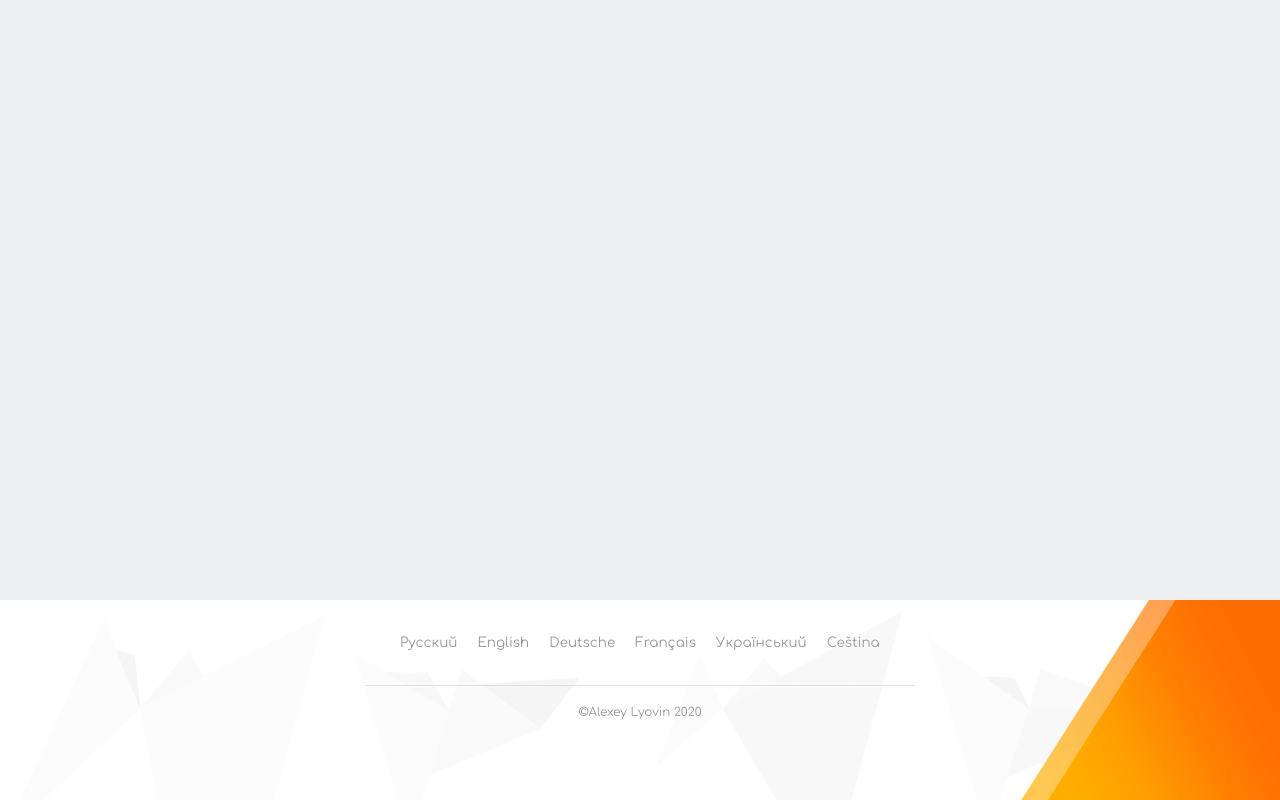
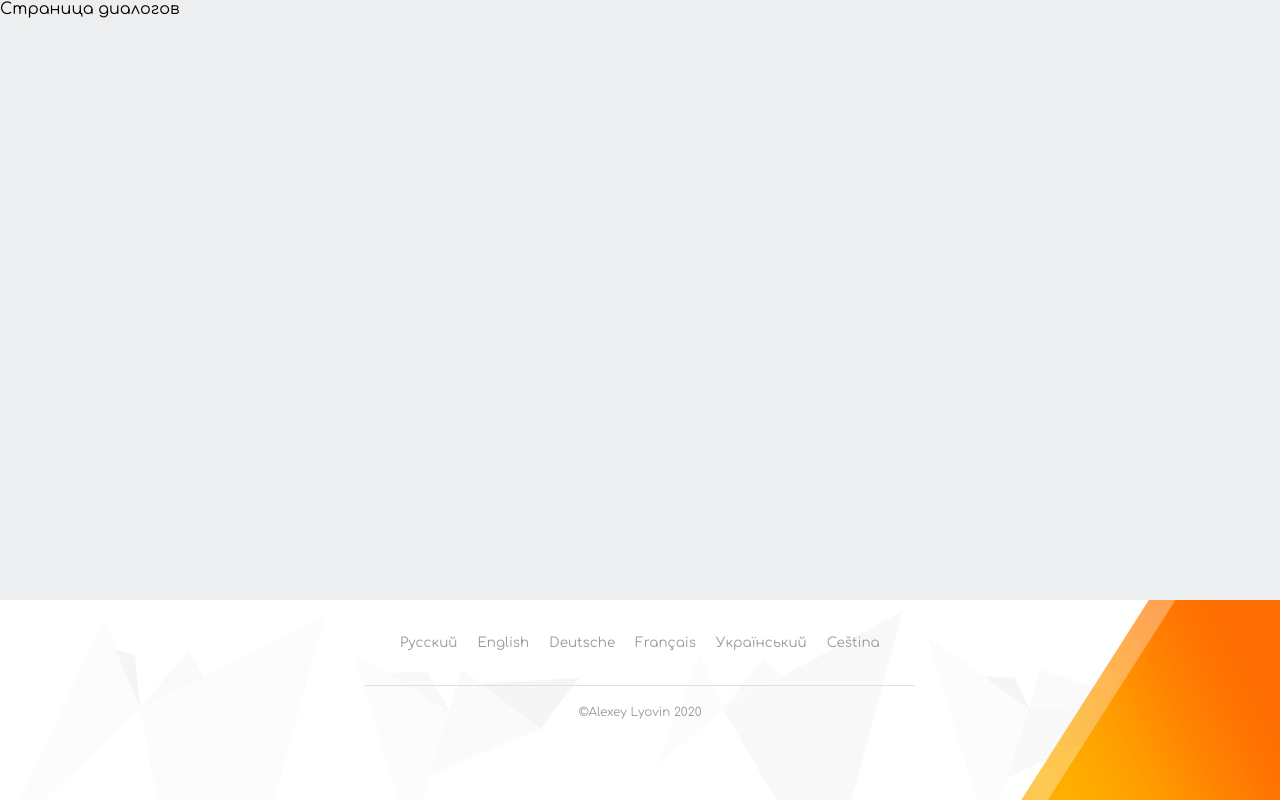
Before and after one commit to Ocengrave/SAP_portfolio, a React (Create React App) app: page /dialog in a window 1280 px wide. Built offline with nearby package versions, Linux system fonts and the light colour scheme.

Commit message:
Захардкодил навлинк для постов, чтоб переходить на сообщения, проблема NavLink id link не решена

```diff
--- a/src/App.js
+++ b/src/App.js
@@ -5,6 +5,7 @@ import Footer from './components/footer/footer.jsx';
 import './main.css';
 import { BrowserRouter, Route } from 'react-router-dom';
 import Messages from './components/profile/messages/messages.jsx';
+import Dialog from './components/profile/messages/dialog/dialog.jsx';
 
 function App(props) {
 
@@ -13,11 +14,17 @@ function App(props) {
       <div className="wrapper">
 
         <Route exact path="/" render={() => <Connect_wrapper />} />
-        <Route path="/profile" render={() => <Profile myPost={props.myPost} />} />
+        <Route path="/profile" render={() =>
+        <Profile state={props.state.profile} />} />
         {/* For profile.jsx go to path on click drop-down menu - messages */}
-        <Route path="/messages" render={() => <Messages newPost={props.newPost}/>} />
-        {/* ************************************************************ */}
-        <Footer />
+
+        <Route path="/messages" render={() =>
+        <Messages state={props.state.messages}/>} />
+
+        <Route path="/dialog" render={()=>
+        <Dialog state={props.state.messages.newPost.id}/>} />
+
+        <Footer/>
       </div>
     </BrowserRouter>
 
--- /dev/null
+++ b/src/components/profile/messages/dialog/dialog.jsx
@@ -0,0 +1,7 @@
+const Dialog =(props)=>
+{
+    return (
+        <div>Страница диалогов</div>
+    );
+}
+export default Dialog;
--- a/src/components/profile/messages/messages.jsx
+++ b/src/components/profile/messages/messages.jsx
@@ -2,17 +2,20 @@ import { NavLink } from 'react-router-dom';
 import GeneratePost from './genetate_post';
 import s_messages from './messages.module.css';
 
-const Messages = (props) =>
-{
+const Messages = (props) => {
     //в нашем случае newPost вынесен в index.jx,
-    //подключено в app.js, index.js в виде передачи пропсов
-    let generatePost = props.newPost
-    .map (newPost => (<GeneratePost avatar_url={newPost.url} name={newPost.name} text = {newPost.text}/>))
+    //вынесли все в state файл state.jsx
+
+    let generatePost = props.state.newPost
+        .map(newPost => (<NavLink to={newPost.id_link} ><GeneratePost id={newPost.id} avatar_url={newPost.url} name={newPost.name} text={newPost.text} id_link={newPost.id_link}/></NavLink>))
+        //  пока харддкорим id_link, по каким-то причинам newPost.id не читается в NavLink
     return (
         // рефакторим messages.jsx, будем делать по феншую
 
         <div className={s_messages.messages_items}>
-           {generatePost}
+
+                {generatePost}
+
         </div>
     );
 }
--- a/src/components/profile/messages/messages.module.css
+++ b/src/components/profile/messages/messages.module.css
@@ -6,6 +6,13 @@
     flex-direction: column;
     padding: 5px;
 
+
+}
+/* скинем стайлы навлинка */
+.messages_items a
+{
+    text-decoration: none;
+    color: black;
 }
 
 .avatar
--- a/src/components/profile/profile.jsx
+++ b/src/components/profile/profile.jsx
@@ -30,8 +30,8 @@ const Profile =(props)=>{
               </div>
             </div>
           </div>
-          {/* //* Component from conteiner_profile/post_selector */}
-          <PostSelector myPost={props.myPost}/>
+          {/* //* вынесли все в state файл state.jsx*/}
+          <PostSelector myPost={props.state.myPost}/>
           {/* //* end PostSelector Component  */}
         </div>
       </div>
--- a/src/index.js
+++ b/src/index.js
@@ -2,28 +2,12 @@ import React from 'react';
 import ReactDOM from 'react-dom';
 import App from './App';
 import reportWebVitals from './reportWebVitals';
-//* hard code without bd for our posts, вынесли данные в index.js */
-let myPost = [
-  { id: 1, text: 'Hello world' },
-  { id: 2, text: "Ща мы как вынесем это react на раз два" },
-  { id: 3, text: "Этот пост сгенерирован просто для теста"},
-  { id: 4, text: "Lorem ipsum dolor sit amet, consectetur adipiscing elit. Nunc rhoncus semper urna,"+
-  "Lorem ipsum dolor sit amet, consectetur adipiscing elit. Nunc rhoncus semper urna,"+
-  "Lorem ipsum dolor sit amet, consectetur adipiscing elit. Nunc rhoncus semper urna,"},
-  { id: 5, text: "Last post"}
-]
-//newPost is a generating messages for link in drop-down menu - messages
-//newPost переменная для генерации сообщений для окна сообщений из выпадающего меню (Сообщения)
-let newPost =
-[
-  {url: 'https://sun1-26.userapi.com/impg/fY54ae27V-Vcy4XXJhS2t10ps5BQk0I4QsNGQA/Xol7_0_s7gg.jpg?size=200x0&quality=96&crop=78,42,1480,2017&sign=c1f652efd7ca6c8c2b523d3dd56e162b&ava=1', name: 'Светлана Лёвина', text:'Сегодня чудесный день'},
-  {url: 'https://vk.com/images/camera_200.png?ava=1', name: 'Андрей Дубов', text:'Привет, как дела?'}
-]
+import state from './redux/state.js'
 ReactDOM.render(
 
   <React.StrictMode>
     {/* будем передавать пропсы из index.js */}
-    <App myPost={myPost} newPost={newPost}/>
+    <App state={state}/>
 
   </React.StrictMode>,
   document.body
--- /dev/null
+++ b/src/redux/state.js
@@ -0,0 +1,42 @@
+//* hard code without bd for our posts, вынесли данные в index.js */
+let state =
+{
+    profile: //profile.jsx
+    {
+        myPost: [
+        { id: 1, text: 'Hello world' },
+        { id: 2, text: "Ща мы как вынесем это react на раз два" },
+        { id: 3, text: "Этот пост сгенерирован просто для теста" },
+        {
+            id: 4, text: "Lorem ipsum dolor sit amet, consectetur adipiscing elit. Nunc rhoncus semper urna," +
+                "Lorem ipsum dolor sit amet, consectetur adipiscing elit. Nunc rhoncus semper urna," +
+                "Lorem ipsum dolor sit amet, consectetur adipiscing elit. Nunc rhoncus semper urna,"
+        },
+        { id: 5, text: "Last post" }],
+    },
+    messages: //messages.jsx
+    {
+        newPost: [
+            {
+                id:1,
+                url: 'https://sun1-26.userapi.com/impg/fY54ae27V-Vcy4XXJhS2t10ps5BQk0I4QsNGQA/Xol7_0_s7gg.jpg?size=200x0&quality=96&crop=78,42,1480,2017&sign=c1f652efd7ca6c8c2b523d3dd56e162b&ava=1',
+                name: 'Светлана Лёвина',
+                text: 'Сегодня чудесный день',
+                id_link: '/dialog/'+'1'
+
+
+            },
+            {
+                id:2,
+                url: 'https://vk.com/images/camera_200.png?ava=1',
+                name: 'Андрей Дубов',
+                text: 'Привет, как дела?',
+                id_link: '/dialog/'+'2'
+
+            }
+        ]
+    }
+
+}
+
+export default state
```
Also changed, not shown: src/components/profile/messages/dialog/dialog.module.css (added).
